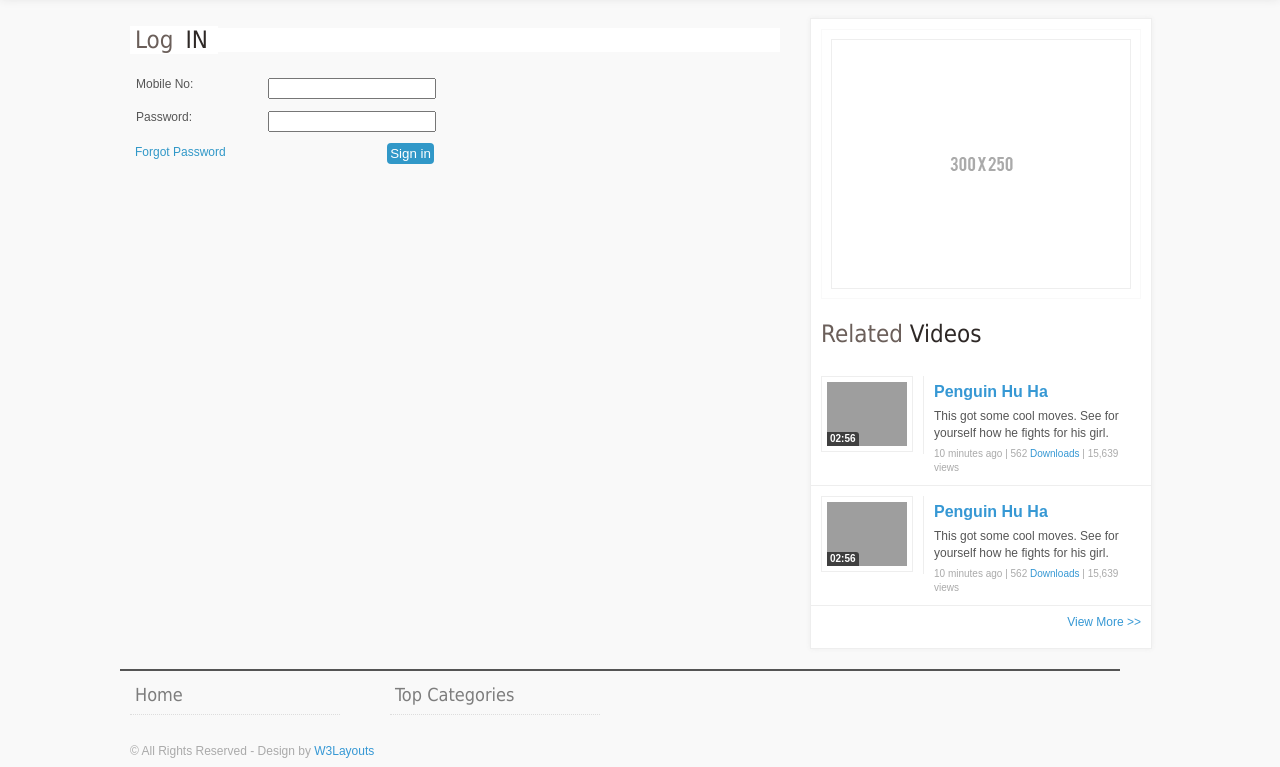
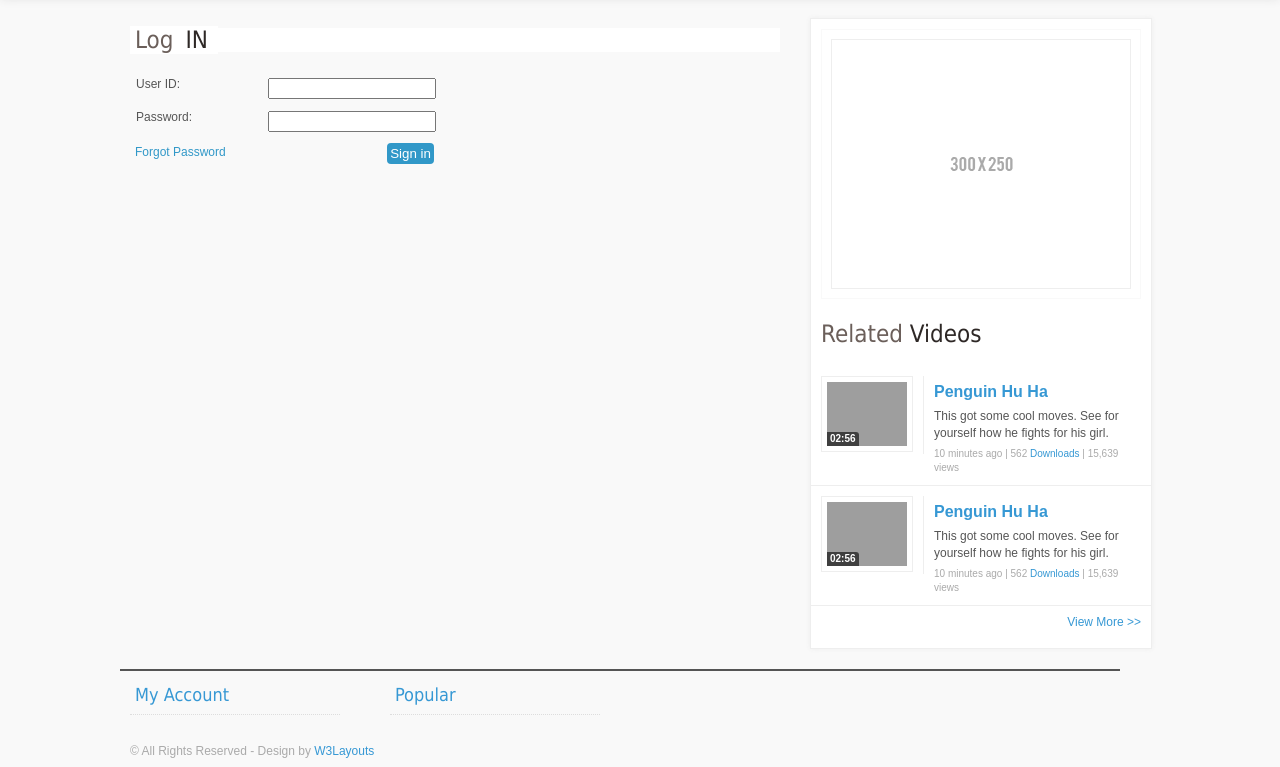
Before and after one commit to jean4599/Mwoji-Video-dedicated-QA-forum, a plain HTML site: page public/feedback.html in a window 1280 px wide. Shown: the part 120-887 px from the top of the page. Drawn offline with Linux system fonts and the light colour scheme; grey boxes are pictures that could not be loaded.

Commit message:
Text fixes, users information fix

```diff
--- a/public/feedback.html
+++ b/public/feedback.html
@@ -114,7 +114,7 @@ License URL: http://creativecommons.org/licenses/by/3.0/
         <div class="float-left">
             <form action="#" method="post">
             <div class="sb-form">
-                <div class="sb-label"><label>Mobile No:</label></div> <div class="sb-input"><input type="text" value="" /></div>
+                <div class="sb-label"><label>User ID:</label></div> <div class="sb-input"><input type="text" value="" /></div>
                 <div class="sb-label"><label>Password:</label></div> <div class="sb-input"><input type="password" value="" /></div>
                 <div class="sb-submit"><span><a href="#">Forgot Password</a></span> <input type="submit" value="Sign in" /></div>
             </div>
@@ -193,10 +193,10 @@ License URL: http://creativecommons.org/licenses/by/3.0/
     </div>
     <div class="footer">
         <div class="footer-block">
-            <div class="heading3">Home</div>
+            <div class="heading3"><a href="#">My Account</a></div>
         </div>
         <div class="footer-block">
-            <div class="heading3">Top Categories</div>
+            <div class="heading3"><a href="#">Popular</a></div>
         </div>
         <!--
         <div class="footer-block">
```
Also changed, not shown: public/choosevideo.html (+2 -2 lines), public/preview.html (+2 -2 lines), public/images/users.jpg.
